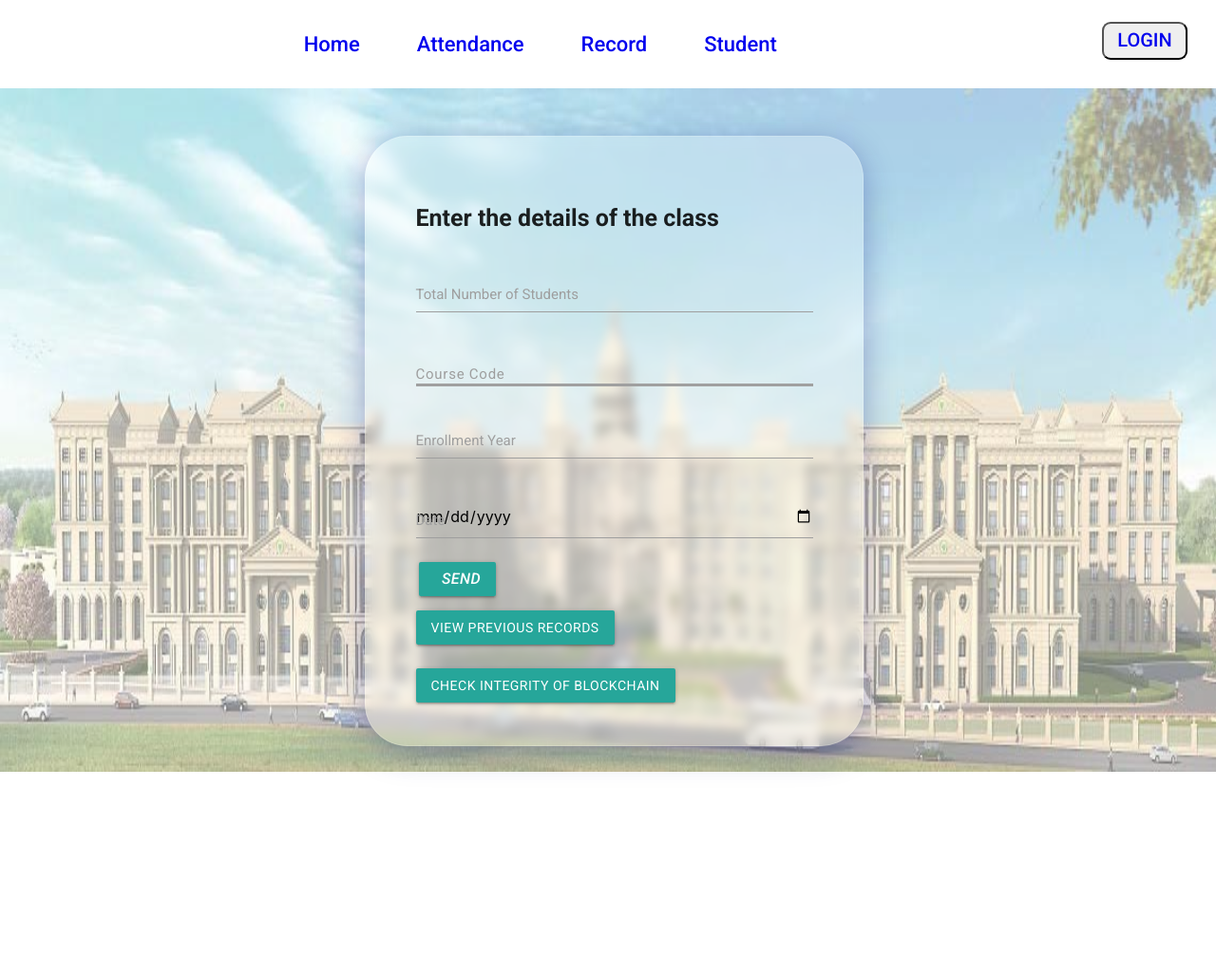
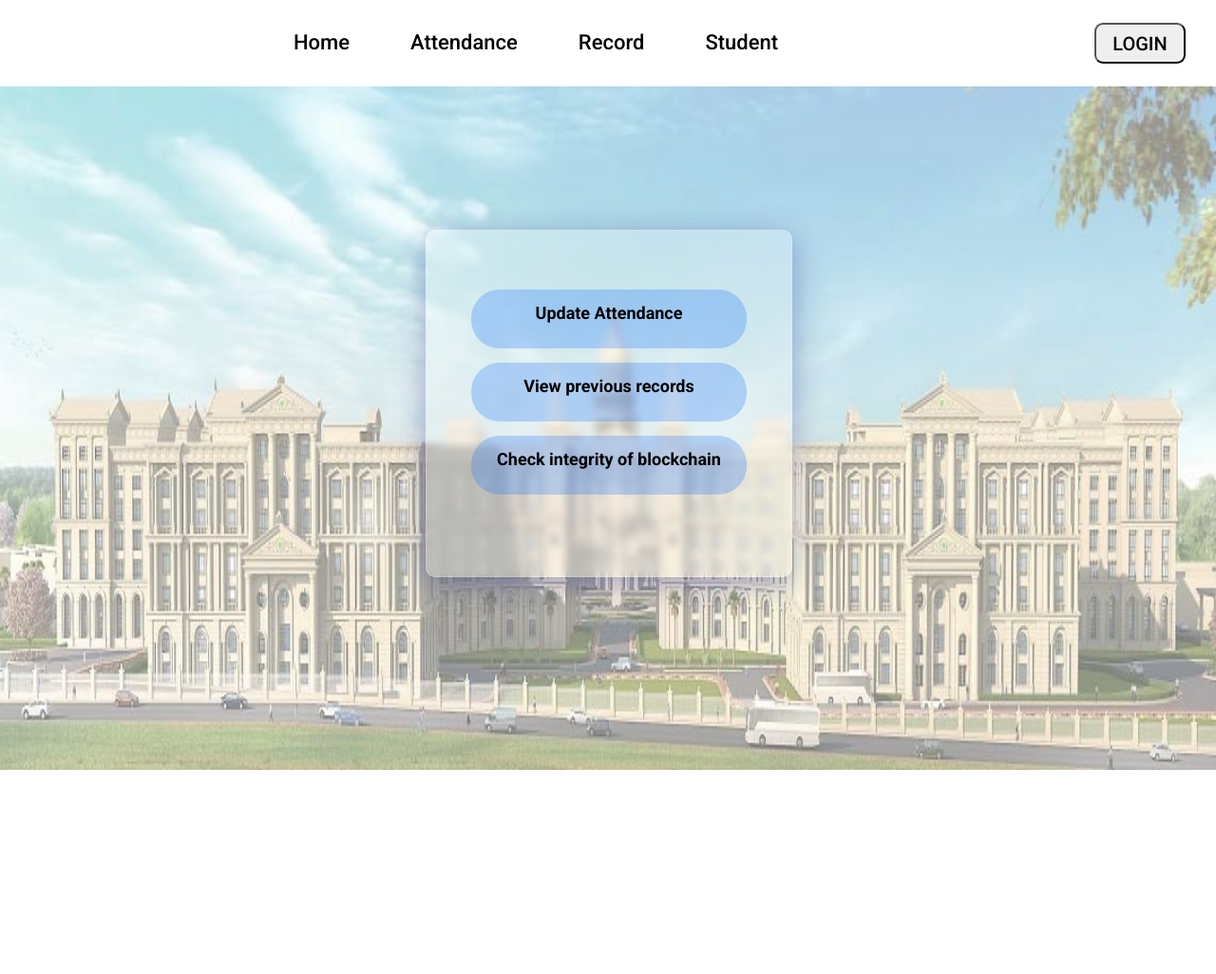
Before and after one commit to riddhisomani/Student-Management-System, a Flask app: page /attendance in a window 1280 px wide. Shown: the top 1026 px of the page at 95% size. After the commit the page ends 811 px from the top, so only its background shows below. Run offline with Flask 3, Linux system fonts and the light colour scheme.

Commit message:
final view record

```diff
--- a/main.py
+++ b/main.py
@@ -38,10 +38,14 @@ def home():
 # ************ attendance part started **************************
 @app.route('/attendance',  methods = ['GET'])
 def attendance():
+    return render_template("attendance1.html")
+
+@app.route('/class',  methods = ['GET'])
+def class_page():
     return render_template("class.html")
 
 # Get Form input and decide what is to be done with it
-@app.route('/attendance', methods = ['POST'])
+@app.route('/class', methods = ['POST'])
 def parse_request():
     # if(request.form.get("name")):
     #     while len(data) > 0:
@@ -53,7 +57,7 @@ def parse_request():
     #                             date = dt.date.today())
 
     if(request.form.get("number")):
-        while len(data) > 2:
+        while len(data) > 0:
             data.pop()
         data.append(request.form.get("course"))
         data.append(request.form.get("year"))
@@ -63,7 +67,7 @@ def parse_request():
                                 year = request.form.get("year"),
                                 number = int(request.form.get("number")))
     elif(request.form.get("roll_no1")):
-        while len(data) > 4:
+        while len(data) > 2:
             data.pop()
         return render_template("result.html", result = add_block(request.form, data, blockchain))
 
--- a/static/css/attendance.css
+++ b/static/css/attendance.css
@@ -1,6 +1,6 @@
 @import url('https://fonts.googleapis.com/css2?family=Roboto:ital,wght@0,100;0,300;0,400;0,500;0,700;0,900;1,100;1,300;1,400;1,500;1,700;1,900&display=swap');
 
-*{
+* {
     padding: 0;
     margin: 0;
     max-width: 100%;
@@ -8,19 +8,19 @@
     font-family: 'Roboto', 'serif';
 }
 
-body{
+body {
     margin: 0;
 }
 
-a{
+a {
     text-decoration: none;
 }
 
-li{
+li {
     list-style: none;
 }
 
-.header{
+.header {
     display: flex;
     justify-content: space-between;
     vertical-align: middle;
@@ -28,27 +28,28 @@ li{
     /* height: 2rem; */
 }
 
-.header .nav-content{
+.header .nav-content {
     display: flex;
     flex-direction: row;
 }
-.header .nav-content .content{
+
+.content {
     display: contents;
     color: black;
 }
 
-.header .nav-content .content .item{
+.header .nav-content .content .item {
     margin: 2rem;
     /* margin-right: 1rem; */
     font-size: 22px;
     font-weight: 500;
 }
 
-.header .nav-content .content .item:hover{
+.header .nav-content .content .item:hover {
     cursor: pointer;
 }
 
-.log{
+.header .log {
     margin: 1.5rem;
     margin-right: 2rem;
     width: 6rem;
@@ -57,3 +58,50 @@ li{
     font-size: 20px;
     font-weight: 500;
 }
+
+.front-img {
+    width: 100%;
+    height: 90vh;
+    opacity: .56;
+    margin-top: 0rem;
+}
+
+.container {
+    width: 370px;
+    height: 350px;
+    position: absolute;
+    margin: 2% auto;
+    padding: 7px;
+    overflow: hidden;
+    z-index: 1;
+    top: 27%;
+    left: 35%;
+    line-height: 2.3rem;
+    background: rgba(255, 255, 255, 0.25);
+    box-shadow: 0 8px 32px 0 rgba(31, 38, 135, 0.37);
+    backdrop-filter: blur(4px);
+    -webkit-backdrop-filter: blur(4px);
+    border-radius: 10px;
+    border: 1px solid rgba(255, 255, 255, 0.18);
+}
+
+.row{
+    margin: 15% auto;
+}
+
+.btn{
+    width: 64%;
+    padding: 7px 27px;
+    cursor: pointer;
+    display: block;
+    margin: auto;
+    background: rgba(13, 110, 253, 0.25);
+    border: 0;
+    outline: none;
+    border-radius: 30px;
+    margin-top: 15px;
+    height: 3rem;
+    font-weight: 700;
+    font-size: 18px;
+    text-align: center;
+}
--- a/static/css/student.css
+++ b/static/css/student.css
@@ -104,7 +104,7 @@ border: 1px solid rgba( 255, 255, 255, 0.18 );
 }
 .submit-btn
 {
-    width: 50%;
+    width: 45%;
     padding: 7px 29px;
     cursor: pointer;
     display: block;
@@ -114,6 +114,9 @@ border: 1px solid rgba( 255, 255, 255, 0.18 );
     outline: none;
     border-radius: 30px;
     margin-top: 15px;
+    height: 3rem;
+    font-weight: 700;
+    font-size: 18px;
 }
 .check-box{
     margin: 30px 10px 34px 0;
--- a/templates/attendance.html
+++ b/templates/attendance.html
@@ -9,7 +9,7 @@
 
 <body class="blue-grey lighten-4">
 
-    <form action="/" method="post">
+    <form action="/class" method="post">
 
         {%  for i in range(1, number + 1) %}
         <p>
--- a/templates/attendance1.html
+++ b/templates/attendance1.html
@@ -3,7 +3,6 @@
 <!-- <link rel="stylesheet" href="{{ url_for('static', filename='css/materialize.css') }}"> -->
 <link rel="stylesheet" href="{{ url_for('static', filename='css/attendance.css') }}">
 <link href="https://fonts.googleapis.com/icon?family=Material+Icons" rel="stylesheet">
-<script type="text/javascript" src="{{ url_for('static', filename='js/materialize.js') }}"></script>
 
 <title>Blockendance</title>
 
@@ -12,7 +11,7 @@
         <img src="" alt="" class="logo">
         <div class="nav-content">
             <ul class="content">
-                <li class="item 1"><a href="/">Home</a></li>
+               <li class="item 1"><a href="/">Home</a></li>
                <li class="item 2"><a href="/attendance">Attendance</a></li>
                <li class="item 3"><a href="/record">Record</a></li>
                <li class="item 4"><a href="/student">Student</a></li>
@@ -20,23 +19,15 @@
         </div>
         <button class="log"><a href="/login">LOGIN</a></button>
     </div>
+    <img src="{{ url_for('static', filename = 'images/welcome-img.jpg') }}" alt="" class="front-img">
     <div class="container">
         <div class="row">
-            <form action="/attendance" method="post" class="col s12">
-                <div class="row valign-wrapper">
-                    <div class="input-field col s12">
-                        <i class="material-icons prefix">account_circle</i>
-                        <input type="text" id="name" name="name" value="">
-                        <label for="name">Enter your name</label>
-                    </div>
-                    <button class="btn waves-effect waves-light" type="submit" name="action">Next
-                        <i class="material-icons right">send</i>
-                    </button>
-                </div>
-            </form>
+            <a class = "btn" href="/class">Update Attendance</a>
+            <div class="col s12">
+                <a class="btn" href="/view.html">View previous records</a>
+                <a class="btn" href="/result.html">Check integrity of blockchain</a>
+            </div>
         </div>
-        <br />
-        <br />
-
     </div>
+    <script type="text/javascript" src="{{ url_for('static', filename='js/materialize.js') }}"></script>
 </body>
--- a/templates/class.html
+++ b/templates/class.html
@@ -28,15 +28,19 @@
     <div class="section">
         <div class="row">
             <h1>Enter the details of the class</h1>
-            <form class="col s12" id="form" name="form" action="/attendance" method="post">
+            <form class="col s12" id="form" name="form" action="/class" method="post">
                 <div class="row-one">
                     <div class="input-field col s12">
                         <label for="number">Total Number of Students</label>
                         <input type="number" id="number" name="number" >
                     </div>
                     <div class="input-field col s12">
-                        <label for="number" class="label">Course Code</label>
-                        <input type="string" id="course" name="number" >
+                        <select id="course" name="course">
+                            <option value="CSE">CSE</option>
+                            <option value="ISE">ISE</option>
+                            <option value="CSD">CSD</option>
+                        </select>
+                        <label for="course">Course Code</label>
                     </div>
                     <div class="input-field col s12">
                         <label for="year">Enrollment Year</label>
@@ -49,14 +53,6 @@
                     <button class="btn send waves-effect waves-light" type="submit" name="action">
                         <i class="material-icons right">Send</i>
                     </button>
-                </div>
-                <div class="row-two">
-                    <div class="col s12">
-                        <a class="btn view" href="/view.html">View previous records</a>
-                        <br />
-                        <br />
-                        <a class="btn result" href="/result.html">Check integrity of blockchain</a>
-                    </div>
                 </div>
             </form>
         </div>
--- a/templates/result.html
+++ b/templates/result.html
@@ -13,7 +13,7 @@
     <button class="btn waves-effect waves-light" type="button" id="button" name="button">Go Back</button>
     <script type="text/javascript">
         function goBack() {
-            window.open("/", "_self");
+            window.open("/attendance", "_self");
         }
         var button = document.getElementById("button");
         button.addEventListener("click", goBack);
```
Also changed, not shown: getBlock.py (+5 -6 lines).
